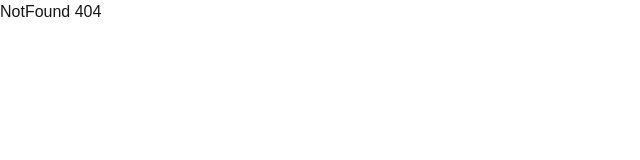
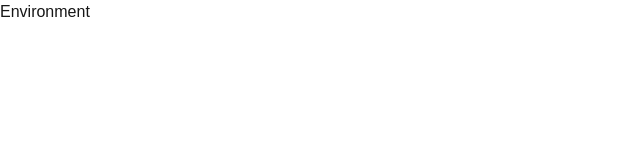
Before and after one commit to sabaif-s/Next_App_Start, a Next.js app: page /environment in a window 1280 px wide. Before the commit this address had no page. Shown: the top 160 px of the page, without its empty margins (0-640 px from the left). Built offline with nearby package versions, Linux system fonts and the light colour scheme.

Commit message:
environment variable

```diff
--- /dev/null
+++ b/app/environment/page.js
@@ -0,0 +1,10 @@
+import React from 'react'
+
+function  Environment() {
+    console.log(process.env.Name);
+  return (
+    <div> Environment</div>
+  )
+}
+
+export default  Environment
```
